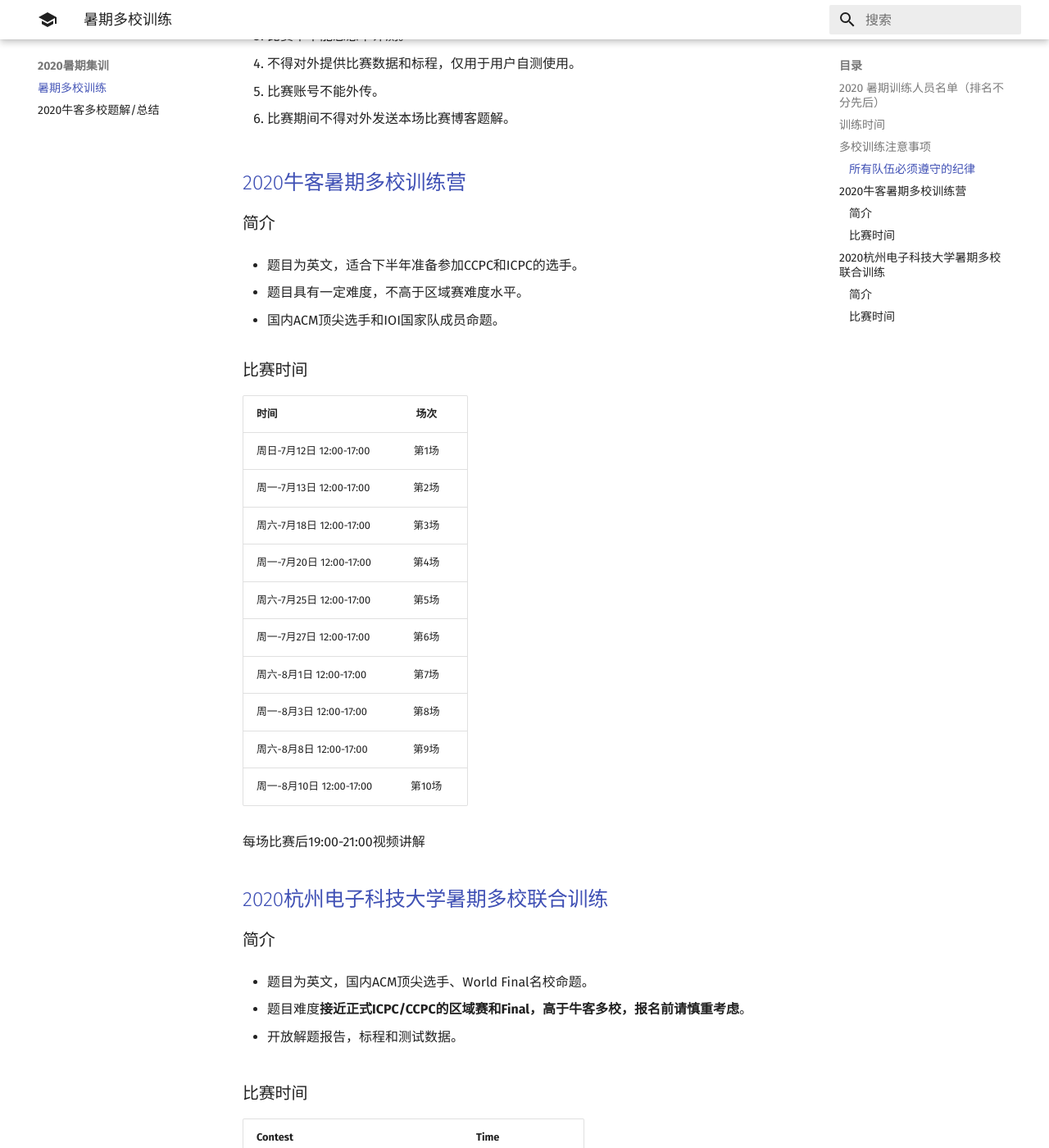
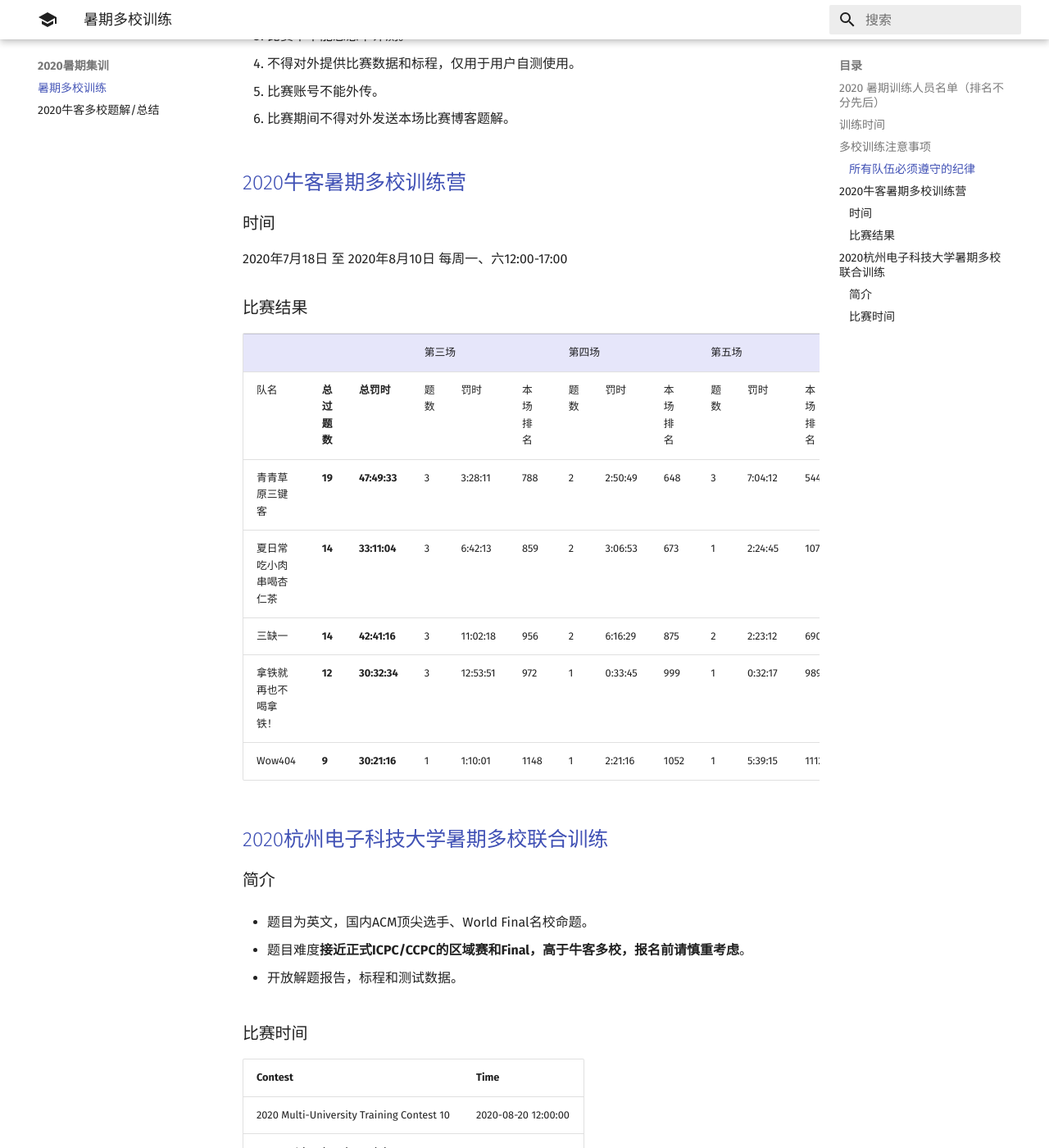
Before and after one commit to CUCCS/acm-wiki, an MkDocs documentation site: the page built from docs/2020summer/official.md, in a window 1280 px wide and 1400 px high, scrolled down 908 px. Shown: the whole window at 82% size. Built offline with MkDocs 1.6.1 and Material for MkDocs 9.7.7, drawn with Linux system fonts in a browser that asks for light colours.

Commit message:
更新牛客多校训练赛结果

```diff
--- a/docs/2020summer/official.md
+++ b/docs/2020summer/official.md
@@ -31,28 +31,200 @@
 
 ## [2020牛客暑期多校训练营](https://ac.nowcoder.com/acm/contest/vip-index?&headNav=www)
 
-### 简介
-- 题目为英文，适合下半年准备参加CCPC和ICPC的选手。
+### 时间
+2020年7月18日 至 2020年8月10日 每周一、六12:00-17:00
 
-- 题目具有一定难度，不高于区域赛难度水平。
-- 国内ACM顶尖选手和IOI国家队成员命题。
-
-### 比赛时间
-
-| 时间                 |  场次  |
-|:---|:--:|
-| 周日\-7月12日 12:00\-17:00 | 第1场 |
-| 周一\-7月13日 12:00\-17:00 | 第2场 |
-| 周六\-7月18日 12:00\-17:00 | 第3场 |
-| 周一\-7月20日 12:00\-17:00 | 第4场 |
-| 周六\-7月25日 12:00\-17:00 | 第5场 |
-| 周一\-7月27日 12:00\-17:00 | 第6场 |
-| 周六\-8月1日 12:00\-17:00  | 第7场 |
-| 周一\-8月3日 12:00\-17:00  | 第8场 |
-| 周六\-8月8日 12:00\-17:00  | 第9场 |
-| 周一\-8月10日 12:00\-17:00 | 第10场 |
-
-每场比赛后19:00-21:00视频讲解
+### 比赛结果
+<table style="text-align:center" >
+    <tr Bgcolor="#E6E6FA">
+        <td></td>
+        <td></td>
+        <td></td>
+        <td colspan="3">第三场</td>
+        <td colspan="3">第四场</td>
+        <td colspan="3">第五场</td>
+        <td colspan="3">第六场</td>
+        <td colspan="3">第七场</td>
+        <td colspan="3">第八场</td>
+        <td colspan="3">第九场</td>
+        <td colspan="3">第十场</td>
+        <td></td>
+    </tr>
+    <tr>
+        <td>队名</td>
+        <td><b>总过题数</b></td>
+        <td><b>总罚时</b></td>
+        <td>题数</td>
+        <td>罚时</td>
+        <td>本场排名</td>
+        <td>题数</td>
+        <td>罚时</td>
+        <td>本场排名</td>
+        <td>题数</td>
+        <td>罚时</td>
+        <td>本场排名</td>
+        <td>题数</td>
+        <td>罚时</td>
+        <td>本场排名</td>
+        <td>题数</td>
+        <td>罚时</td>
+        <td>本场排名</td>
+        <td>题数</td>
+        <td>罚时</td>
+        <td>本场排名</td>
+        <td>题数</td>
+        <td>罚时</td>
+        <td>本场排名</td>
+        <td>题数</td>
+        <td>罚时</td>
+        <td>本场排名</td>
+    </tr>
+    <tr>
+        <td>青青草原三键客</td>
+        <td><b>19</b></td>
+        <td><b>47:49:33</b></td>
+        <td>3</td>
+        <td>3:28:11</td>
+        <td>788</td>
+        <td>2</td>
+        <td>2:50:49</td>
+        <td>648</td>
+        <td>3</td>
+        <td>7:04:12</td>
+        <td>544</td>
+        <td>2</td>
+        <td>7:38:11</td>
+        <td>869</td>
+        <td>3</td>
+        <td>8:35:16</td>
+        <td>407</td>
+        <td>1</td>
+        <td>5:23:53</td>
+        <td>608</td>
+        <td>3</td>
+        <td>11:00:04</td>
+        <td>676</td>
+        <td>2</td>
+        <td>1:48:57</td>
+        <td>219</td>
+    </tr>
+    <tr>
+        <td>夏日常吃小肉串喝杏仁茶</td>
+        <td><b>14</b></td>
+        <td><b>33:11:04</b></td>
+        <td>3</td>
+        <td>6:42:13</td>
+        <td>859</td>
+        <td>2</td>
+        <td>3:06:53</td>
+        <td>673</td>
+        <td>1</td>
+        <td>2:24:45</td>
+        <td>1073</td>
+        <td>2</td>
+        <td>3:20:28</td>
+        <td>668</td>
+        <td>1</td>
+        <td>1:00:29</td>
+        <td>862</td>
+        <td>0</td>
+        <td></td>
+        <td>685</td>
+        <td>3</td>
+        <td>6:26:32</td>
+        <td>563</td>
+        <td>2</td>
+        <td>10:09:44</td>
+        <td>764</td>
+    </tr>
+    <tr>
+        <td>三缺一</td>
+        <td><b>14</b></td>
+        <td><b>42:41:16</b></td>
+        <td>3</td>
+        <td>11:02:18</td>
+        <td>956</td>
+        <td>2</td>
+        <td>6:16:29</td>
+        <td>875</td>
+        <td>2</td>
+        <td>2:23:12</td>
+        <td>690</td>
+        <td>2</td>
+        <td>5:06:57</td>
+        <td>769</td>
+        <td>1</td>
+        <td>4:01:27</td>
+        <td>1056</td>
+        <td>0</td>
+        <td></td>
+        <td>685</td>
+        <td>2</td>
+        <td>8:15:13</td>
+        <td>842</td>
+        <td>2</td>
+        <td>5:35:40</td>
+        <td>628</td>
+    </tr>
+    <tr>
+        <td>拿铁就再也不喝拿铁！</td>
+        <td><b>12</b></td>
+        <td><b>30:32:34</b></td>
+        <td>3</td>
+        <td>12:53:51</td>
+        <td>972</td>
+        <td>1</td>
+        <td>0:33:45</td>
+        <td>999</td>
+        <td>1</td>
+        <td>0:32:17</td>
+        <td>989</td>
+        <td>2</td>
+        <td>5:41:17</td>
+        <td>800</td>
+        <td>1</td>
+        <td>1:04:59</td>
+        <td>872</td>
+        <td>0</td>
+        <td></td>
+        <td>685</td>
+        <td>3</td>
+        <td>6:25:24</td>
+        <td>562</td>
+        <td>1</td>
+        <td>3:21:01</td>
+        <td>864</td>
+    </tr>
+    <tr>
+        <td>Wow404</td>
+        <td><b>9</b></td>
+        <td><b>30:21:16</b></td>
+        <td>1</td>
+        <td>1:10:01</td>
+        <td>1148</td>
+        <td>1</td>
+        <td>2:21:16</td>
+        <td>1052</td>
+        <td>1</td>
+        <td>5:39:15</td>
+        <td>1112</td>
+        <td>2</td>
+        <td>9:05:27</td>
+        <td>903</td>
+        <td>1</td>
+        <td>1:12:25</td>
+        <td>889</td>
+        <td></td>
+        <td></td>
+        <td></td>
+        <td>1</td>
+        <td>6:27:35</td>
+        <td>974</td>
+        <td>2</td>
+        <td>4:25:17</td>
+        <td>531</td>
+    </tr>
+</table>
 
 
 ## [2020杭州电子科技大学暑期多校联合训练](http://acm.hdu.edu.cn/contests/contest_list.php)
```
